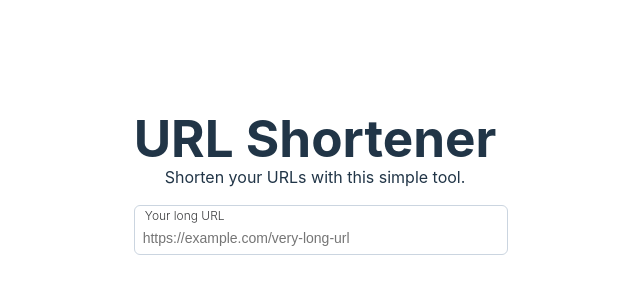
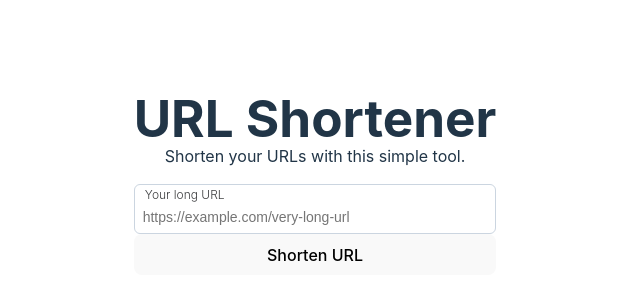
Before and after one commit to kheynerz/url-shortener, a React (Vite) app: page / in a window 1280 px wide. Shown: the part 216-516 px from the top of the page, without its empty margins (325-965 px from the left). Built offline with nearby package versions, Linux system fonts and the light colour scheme.

Commit message:
Create 'Button' component

```diff
--- /dev/null
+++ b/src/components/Button/Button.css
@@ -0,0 +1,19 @@
+button {
+    border-radius: 8px;
+    border: 1px solid transparent;
+    padding: 0.6em 1.2em;
+    font-size: 1em;
+    font-weight: 500;
+    font-family: inherit;
+    width: 100%;
+    background-color: #1a1a1a;
+    cursor: pointer;
+    transition: border-color 0.25s;
+  }
+  button:hover {
+    border-color: #646cff;
+  }
+  button:focus,
+  button:focus-visible {
+    outline: 4px auto -webkit-focus-ring-color;
+  }
--- /dev/null
+++ b/src/components/Button/Button.tsx
@@ -0,0 +1,15 @@
+import { ReactNode } from "react"
+
+import 'src/components/Button/Button.css'
+
+interface ButtonProps extends React.ButtonHTMLAttributes<HTMLButtonElement> {
+    children?: ReactNode
+}
+
+const Button = ({children, ...rest}: ButtonProps) => {
+  return (
+    <button {...rest}>{children}</button>
+  )
+}
+
+export default Button
--- /dev/null
+++ b/src/components/Button/index.ts
@@ -0,0 +1 @@
+export { default as Button } from './Button';
--- a/src/components/UrlShortener.tsx
+++ b/src/components/UrlShortener.tsx
@@ -1,11 +1,16 @@
+import { Button } from "./Button";
 import { Input } from "./Input"
 
 const UrlShortener = () => {
     return (
-      <Input
-        label="Your long URL"
-        placeholder="https://example.com/very-long-url"
-      />
+        <>
+            <Input
+                label="Your long URL"
+                placeholder="https://example.com/very-long-url"
+            />
+            <Button>Shorten URL</Button>
+        </>
+
     );
 }
 
--- a/src/index.css
+++ b/src/index.css
@@ -40,24 +40,6 @@ h1,h2,h3,p {
   padding: 0;
 }
 
-button {
-  border-radius: 8px;
-  border: 1px solid transparent;
-  padding: 0.6em 1.2em;
-  font-size: 1em;
-  font-weight: 500;
-  font-family: inherit;
-  background-color: #1a1a1a;
-  cursor: pointer;
-  transition: border-color 0.25s;
-}
-button:hover {
-  border-color: #646cff;
-}
-button:focus,
-button:focus-visible {
-  outline: 4px auto -webkit-focus-ring-color;
-}
 
 @media (prefers-color-scheme: light) {
   :root {
@@ -71,3 +53,7 @@ button:focus-visible {
     background-color: #f9f9f9;
   }
 }
+
+* {
+  box-sizing: border-box;
+}
```
Also changed, not shown: src/App.css (line endings or trailing spaces).
